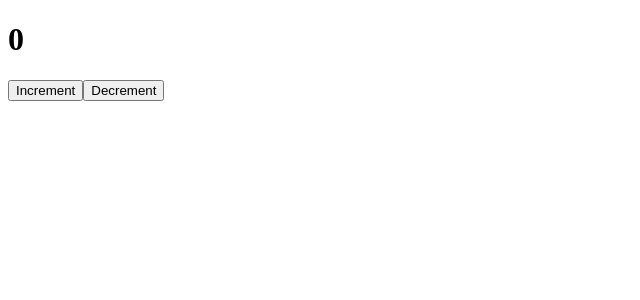
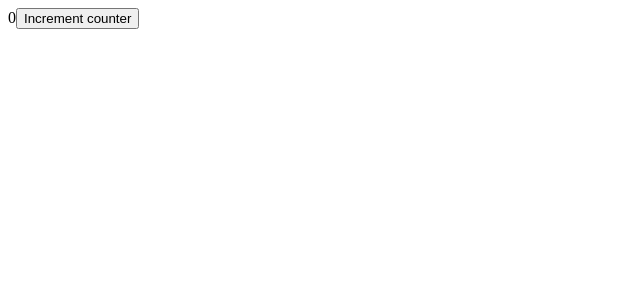
Before and after one commit to vianch/vianch-2020, a React (Vite) app: page / in a window 1280 px wide. Shown: the top 300 px of the page, without its empty margins (0-640 px from the left). Built offline with nearby package versions, Linux system fonts and the light colour scheme.

Commit message:
fix(develop): fix store

```diff
--- a/package.json
+++ b/package.json
@@ -21,9 +21,10 @@
   "dependencies": {
     "axios": "^0.19.1",
     "lodash": "^4.17.15",
-    "react": "^16.12.0",
+    "react": "^16.8.3",
     "react-dom": "^16.12.0",
-    "redux": "^4.0.5",
+    "react-redux": "^7.1.3",
+    "redux": "^2.0.0 || ^3.0.0 || ^4.0.0-0",
     "redux-thunk": "^2.3.0"
   },
   "devDependencies": {
@@ -32,6 +33,7 @@
     "@types/node": "^13.1.4",
     "@types/react": "^16.9.17",
     "@types/react-dom": "^16.9.4",
+    "@types/react-redux": "^7.1.5",
     "@types/redux": "^3.6.0",
     "@types/redux-logger": "^3.0.7",
     "add": "^2.0.6",
--- a/src/App.tsx
+++ b/src/App.tsx
@@ -1,6 +1,15 @@
 import * as React from "react";
 import { render } from "react-dom";
+import { Provider } from "react-redux";
 
+import { configureStore } from "../store/configureStore";
 import Counter from "./components/counter/Counter";
 
-render(<Counter />, document.getElementById("main"));
+const store = configureStore();
+
+render(
+  <Provider store={store}>
+    <Counter />
+  </Provider>,
+  document.getElementById("main"),
+);
--- a/src/components/counter/Counter.tsx
+++ b/src/components/counter/Counter.tsx
@@ -1,29 +1,18 @@
-import * as React from "react";
+import React from "react";
+import { useDispatch } from "react-redux";
 
-export default class Counter extends React.Component {
-  public state = {
-    count: 0,
-  };
+const Counter = () => {
+  const dispatch = useDispatch();
+  const value = 0;
 
-  public increment = () => {
-    this.setState({
-      count: this.state.count + 1,
-    });
-  };
+  return (
+    <div>
+      <span>{value}</span>
+      <button onClick={() => dispatch({ type: "increment-counter" })}>
+        Increment counter
+      </button>
+    </div>
+  );
+};
 
-  public decrement = () => {
-    this.setState({
-      count: this.state.count - 1,
-    });
-  };
-
-  public render() {
-    return (
-      <div>
-        <h1>{this.state.count}</h1>
-        <button onClick={this.increment}>Increment</button>
-        <button onClick={this.decrement}>Decrement</button>
-      </div>
-    );
-  }
-}
+export default Counter;
--- a/src/components/counter/duck/counter.reducer.ts
+++ b/src/components/counter/duck/counter.reducer.ts
@@ -0,0 +1,29 @@
+import { Action } from "redux";
+
+import { DispatchAction } from "../../../../store/configureStore";
+import { counterTypes } from "./counter.selector";
+
+interface CounterState {
+  counter: number;
+}
+
+const initialState: CounterState = {
+  counter: 0,
+};
+
+const counterReducer = (
+  state: CounterState = initialState,
+  action: DispatchAction,
+) => {
+  switch (action.type) {
+    case counterTypes.ADDING_COUNTER:
+      return {
+        counter: action.nextCounter,
+      };
+
+    default:
+      return state;
+  }
+};
+
+export default counterReducer;
--- a/src/components/counter/duck/counter.selector.ts
+++ b/src/components/counter/duck/counter.selector.ts
@@ -0,0 +1,3 @@
+export const counterTypes = {
+  ADDING_COUNTER: "filters/GETTING_DATA_PENDING",
+};
--- a/store/createStore.ts
+++ b/store/configureStore.ts
@@ -1,4 +1,4 @@
-import {Action, applyMiddleware, compose, createStore, Reducer} from "redux";
+import { Action, applyMiddleware, compose, createStore, Reducer } from "redux";
 import { composeWithDevTools } from "redux-devtools-extension";
 import { logger } from "redux-logger";
 import reduxThunk from "redux-thunk";
@@ -7,11 +7,11 @@ import { environments } from "../config/constants";
 import { httpRequest } from "./middleware/httpRequest";
 import rootReducer from "./rootReducer";
 
-interface DispatchAction extends Action {
+export interface DispatchAction extends Action {
   [key: string]: any;
 }
 
-const configureStore = (initialState = {}) => {
+export const configureStore = (initialState = {}) => {
   let enhancer = compose(applyMiddleware(reduxThunk, httpRequest));
 
   if (process.env.NODE_ENV === environments.DEVELOPMENT) {
@@ -20,9 +20,7 @@ const configureStore = (initialState = {}) => {
     );
   }
 
-  const reducer: Reducer<object, DispatchAction> = (state, action) =>
+  const reducer: Reducer<any, DispatchAction> = (state, action) =>
     rootReducer(state, action);
   return createStore(reducer, initialState, enhancer);
 };
-
-export default configureStore;
--- a/store/rootReducer.ts
+++ b/store/rootReducer.ts
@@ -1,5 +1,9 @@
 import { combineReducers } from "redux";
 
-const reducers = combineReducers({});
+import counterReducer from "../src/components/counter/duck/counter.reducer";
+
+const reducers = combineReducers({
+  counterReducer,
+});
 
 export default reducers;
--- a/tsconfig.json
+++ b/tsconfig.json
@@ -20,7 +20,7 @@
     "outDir": "./dist",                        /* Redirect output structure to the directory. */
     // "rootDir": "./",                       /* Specify the root directory of input files. Use to control the output directory structure with --outDir. */
     // "composite": true,                     /* Enable project compilation */
-    // "tsBuildInfoFile": "./",               /* Specify file to store incremental compilation information */
+    // "tsBuildInfoFile": "./",               /* Specify file to configureStore incremental compilation information */
     // "removeComments": true,                /* Do not emit comments to output. */
     // "noEmit": true,                        /* Do not emit outputs. */
     // "importHelpers": true,                 /* Import emit helpers from 'tslib'. */
```
Also changed, not shown: tslint.json (+15 -1 lines), src/components/counter/duck/constants.ts (deleted), src/components/counter/duck/counter.types.ts (added), 1 other file (tests, documents, lock files or other folders).
